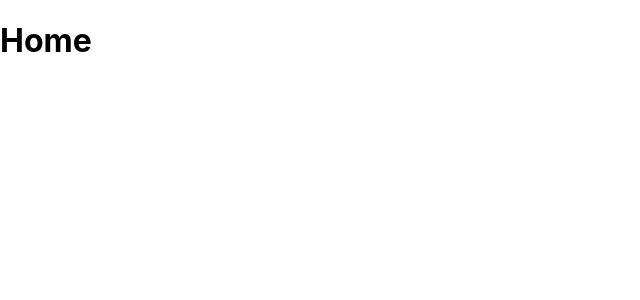
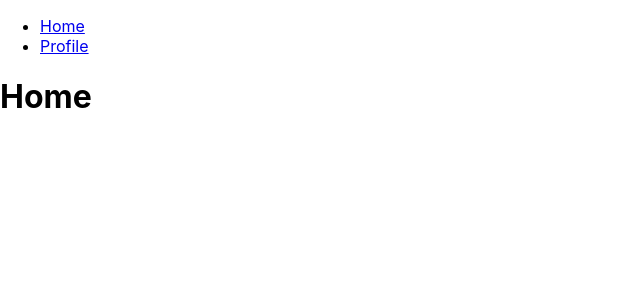
Before and after one commit to alefragnani/pluralsight-securing-react-apps-with-auth0, a React (Create React App) app: page / in a window 1280 px wide. Shown: the top 300 px of the page, without its empty margins (0-640 px from the left). Built offline with nearby package versions, Linux system fonts and the light colour scheme.

Commit message:
Add Navigation Bar

```diff
--- a/src/App.js
+++ b/src/App.js
@@ -2,10 +2,12 @@
 import { Route } from "react-router-dom";
 import Home from "./Home";
 import Profile from "./Profile";
+import Nav from "./Nav";
 
 function App() {
   return (
     <>
+      <Nav />
       <Route path="/" exact component={Home} />
       <Route path="/profile" component={Profile} />
     </>
--- /dev/null
+++ b/src/Nav.js
@@ -0,0 +1,16 @@
+import React from 'react';
+import { Link } from "react-router-dom";
+
+const Nav = () => {
+
+  return (
+    <div>
+      <ul>
+        <li><Link to="/">Home</Link></li>
+        <li><Link to="/profile">Profile</Link></li>
+      </ul>
+    </div>
+  );
+}
+
+export default Nav;
```
